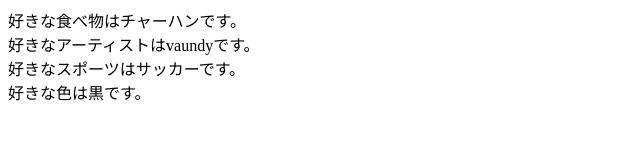
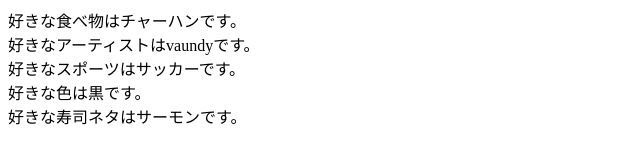
Before and after one commit to kairi-noguchi/command, a plain HTML site: page index.html in a window 1280 px wide. Shown: the whole page, without its empty margins (0-640 px from the left). Drawn offline with Linux system fonts and the light colour scheme.

Commit message:
好きな寿司ネタを追加

```diff
--- a/index.html
+++ b/index.html
@@ -7,6 +7,7 @@
 	好きな食べ物はチャーハンです。<br>
         好きなアーティストはvaundyです。<br>
 	好きなスポーツはサッカーです。<br>
-	好きな色は黒です。
+	好きな色は黒です。<br>
+	好きな寿司ネタはサーモンです。
 </body>
 </html>
```
